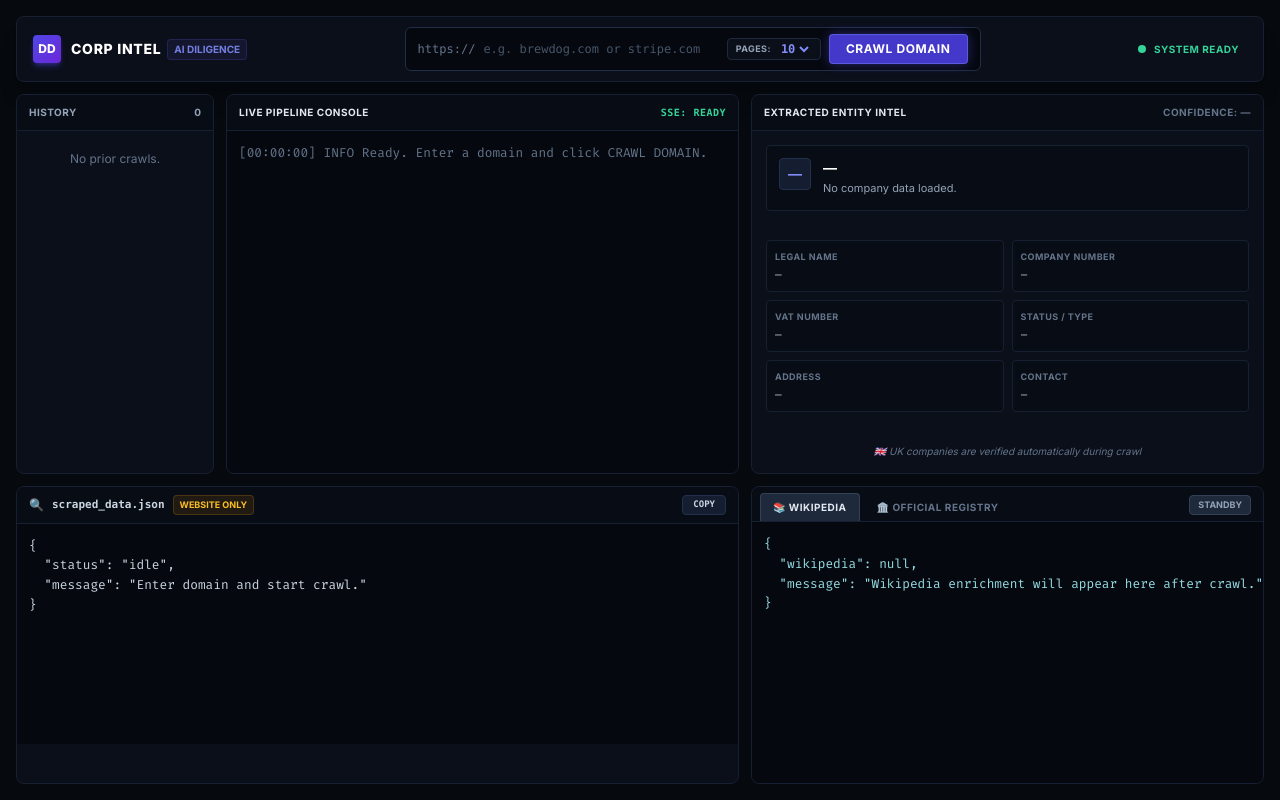
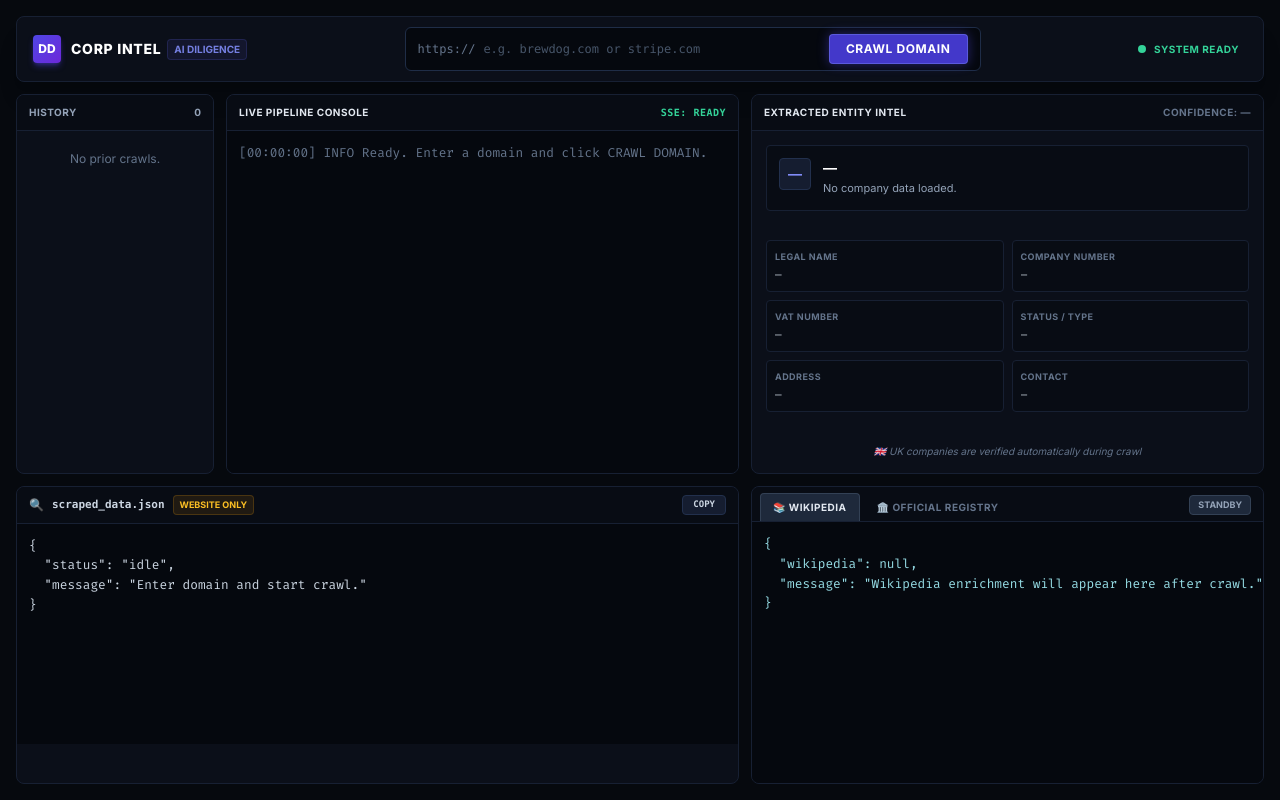
Before and after one commit to vikassaini-73/web-crawler-light, a plain HTML site: page src/templates/index.html in a window 1280 px wide. Drawn offline with nearby package versions, Linux system fonts and the light colour scheme.

Commit message:
UI: Remove page limit selector to align with adaptive scraping logic

```diff
--- a/src/templates/index.html
+++ b/src/templates/index.html
@@ -38,17 +38,7 @@
             <span class="text-xs font-mono text-slate-500 pr-2">https://</span>
             <input type="text" id="domain-input" value="" placeholder="e.g. brewdog.com or stripe.com"
                    class="flex-1 bg-transparent border-none text-xs text-slate-100 placeholder-slate-600 focus:outline-none font-mono min-w-0">
-            <div class="flex items-center gap-1.5 px-2 py-0.5 mr-2 bg-[#0b0f19] rounded border border-[#1e293b]">
-                <span class="text-[9px] font-bold text-slate-400 uppercase tracking-wider">PAGES:</span>
-                <select id="max-pages-select" class="bg-transparent text-xs font-mono font-bold text-indigo-400 focus:outline-none cursor-pointer">
-                    <option value="5" class="bg-[#0b0f19]">5</option>
-                    <option value="10" selected class="bg-[#0b0f19]">10</option>
-                    <option value="20" class="bg-[#0b0f19]">20</option>
-                    <option value="30" class="bg-[#0b0f19]">30</option>
-                    <option value="50" class="bg-[#0b0f19]">50</option>
-                </select>
-            </div>
-            <button id="crawl-btn" class="bg-[#4338ca] hover:bg-[#4f46e5] text-white font-bold text-xs uppercase tracking-wider px-4 py-1.5 rounded border border-indigo-400/40 glow-btn transition-all active:scale-95 whitespace-nowrap">
+            <button id="crawl-btn" class="bg-[#4338ca] hover:bg-[#4f46e5] text-white font-bold text-xs uppercase tracking-wider px-4 py-1.5 rounded border border-indigo-400/40 glow-btn transition-all active:scale-95 whitespace-nowrap ml-2">
                 CRAWL DOMAIN
             </button>
         </div>
```
